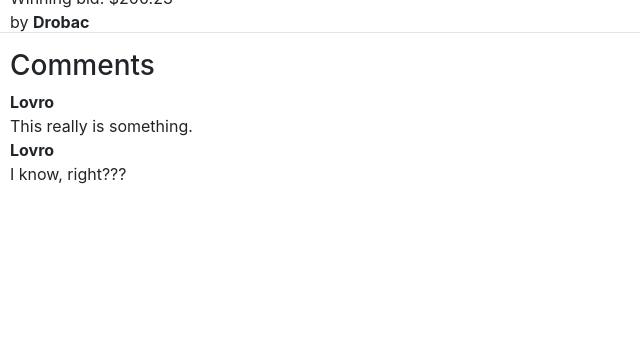
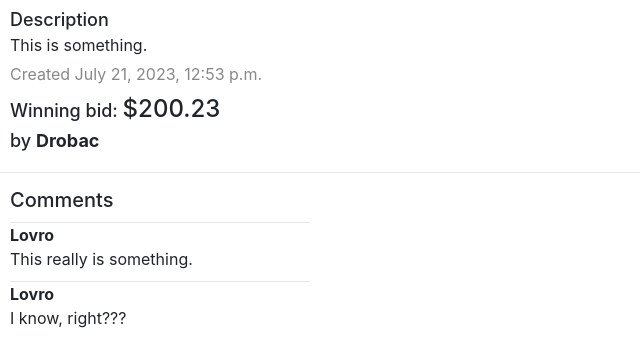
Before and after one commit to loki-pepe/commerce, a Django app: page /listing/1 in a window 1280 px wide. Shown: the part 622-970 px from the top of the page, without its empty margins (0-640 px from the left). Before the commit the page ends 806 px from the top, so only its background shows below. Run offline with Django 3.2, Linux system fonts and the light colour scheme; a user stored in the database is signed in; data comes from the database, SQL or seed files in the repository; both versions use the stored data as it was after the commit; some libraries are stand-ins or nearby versions.

Commit message:
edit buttons, input fields, textarea, listing page, remove bootstrap classes from login and register page

```diff
--- a/auctions/static/auctions/styles.css
+++ b/auctions/static/auctions/styles.css
@@ -1,5 +1,27 @@
+a, a:hover {
+    color: #212925;
+}
+
 body {
     padding: 10px;
+}
+
+.comment {
+    margin-bottom: 8px;
+    width: 300px;
+}
+
+.comment hr {
+    margin: 10px 0 0;
+}
+
+#comments {
+    margin-top: 20px;
+}
+
+#desc-title {
+    font-size: 18px;
+    font-weight: 500;
 }
 
 #header {
@@ -9,8 +31,14 @@ body {
 }
 
 hr {
-    margin-left: -10px;
-    margin-top: -2px;
+    margin: -2px 0 15px -10px;
+}
+
+input {
+    border: solid 1px;
+    border-radius: 10px;
+    padding: 0 10px;
+    width: 150px;
 }
 
 .listing-card {
@@ -56,24 +84,63 @@ hr {
     max-height: 250px;
 }
 
-.listing-card a {
-    color: #212925;
+#listing-description {
+    margin: 5px 0;
+}
+
+.listing-image {
+    display: flex;
+    justify-content: center;
+    align-items: center;
+    text-align: center;
+    height: 350px;
+    width: 350px;
+    border-radius: 10px;
+    background-color: #e6e6e6;
+}
+
+.listing-image img {
+    max-width: 350px;
+    max-height: 350px;
+}
+
+#listing-price {
+    margin: 5px 0;
+    font-size: 18px;
+    font-weight: 500;
+}
+
+#listing-price span {
+    font-size: 24px;
+}
+
+#listing-timestamp {
+    color: #888;
+}
+
+#listing-watchlist {
+    padding: 10px 0 5px;
 }
 
 #main {
     margin-top: 130px;
 }
 
+#main button {
+    background-color: #333;
+    color: #fff;
+    border-radius: 10px;
+    border-style: none;
+    padding: 2px 7px;
+}
+
+#main button:hover {
+    background-color: #111;
+}
+
 #navbar {
     margin-left: -10px;
     text-align: center;
-}
-
-#navbar button {
-    font-size: 12px;
-    font-weight: bold;
-    border-radius: 20px;
-    margin-left: 2px;
 }
 
 #navbar ul {
@@ -94,7 +161,7 @@ hr {
 }
 
 #navbar li a.active {
-    background-color: #ead411;
+    background-color: #bbb;
     color: #111;
     text-decoration: none;
     font-weight: 500;
@@ -103,6 +170,17 @@ hr {
 #navbar li a:hover:not(.active) {
     background-color: #111;
     text-decoration: none;
+}
+
+.navbtn {
+    font-size: 12px;
+    font-weight: bold;
+    border-radius: 20px;
+    margin-left: 2px;
+}
+
+#new-comm {
+    margin-top: 16px;
 }
 
 .no-image {
@@ -116,6 +194,14 @@ hr {
 
 .phone {
     display: none;
+}
+
+textarea {
+    border-radius: 10px;
+    padding: 2px 10px;
+    height: 100px;
+    width: 350px;
+    resize: none;
 }
 
 #top {
--- a/auctions/templates/auctions/layout.html
+++ b/auctions/templates/auctions/layout.html
@@ -51,23 +51,23 @@
                         </li>
                         <li class="desktop">
                             {% if request.path == "/watchlist" %}
-                                <a class="active" href="{% url 'watchlist' %}">Watchlist<button>{{ request.watchlist_count }}</button></a>
+                                <a class="active" href="{% url 'watchlist' %}">Watchlist<button class="navbtn">{{ request.watchlist_count }}</button></a>
                             {% else %}
-                                <a href="{% url 'watchlist' %}">Watchlist<button>{{ request.watchlist_count }}</button></a>
+                                <a href="{% url 'watchlist' %}">Watchlist<button class="navbtn">{{ request.watchlist_count }}</button></a>
                                 {% endif %}
                         </li>
                         <li class="desktop">
                             {% if request.path == "/my_listings" %}
-                                <a class="active" href="{% url 'my_listings' %}">My Listings<button>{{ request.my_listings_count }}</button></a>
+                                <a class="active" href="{% url 'my_listings' %}">My Listings<button class="navbtn">{{ request.my_listings_count }}</button></a>
                             {% else %}
-                                <a href="{% url 'my_listings' %}">My Listings<button>{{ request.my_listings_count }}</button></a>
+                                <a href="{% url 'my_listings' %}">My Listings<button class="navbtn">{{ request.my_listings_count }}</button></a>
                             {% endif %}
                         </li>
                         <li class="desktop">
                             {% if request.path == "/bought_items" %}
-                                <a class="active" href="{% url 'bought_items' %}">Bought Items<button>{{ request.bought_items_count }}</button></a>
+                                <a class="active" href="{% url 'bought_items' %}">Bought Items<button class="navbtn">{{ request.bought_items_count }}</button></a>
                             {% else %}
-                                <a href="{% url 'bought_items' %}">Bought Items<button>{{ request.bought_items_count }}</button></a>
+                                <a href="{% url 'bought_items' %}">Bought Items<button class="navbtn">{{ request.bought_items_count }}</button></a>
                             {% endif %}
                         </li>
                         <li class="desktop">
--- a/auctions/templates/auctions/listing.html
+++ b/auctions/templates/auctions/listing.html
@@ -1,21 +1,18 @@
 {% extends "auctions/layout.html" %}
 
 {% block body %}
-    <div>
-        {{ listing.time }}
-    </div>
     {% if not listing.active_status %}
-        <div>
+        <div id="listing-inactive">
             This listing is no longer active.
         </div>
     {% endif %}
     {% if user.is_authenticated %}
         {% if user == listing.buyer %}
-            <div>
+            <div id="user-bought">
                 You have won the auction.
             </div>
         {% endif %}
-        <div>
+        <div id="listing-watchlist">
             <form action="{% url 'listing' listing.id %}" method="post">
                 {% csrf_token %}
                 {% if watchlist %}
@@ -26,29 +23,37 @@
             </form>
         </div>
     {% endif %}
-    <div>
+    <div id="listing-title">
         <h3>{{ listing.title }}</h3>
     </div>
-    <div>
-        Category: <a href="{% url 'categories' %}?c={{ listing.get_category_display }}">{{ listing.get_category_display }}</a>
-    </div>
-    <div>
+    <div class="listing-image">
         {% if listing.image %}
             <img src="{{ listing.image }}">
         {% else %}
             <img src="https://upload.wikimedia.org/wikipedia/commons/1/14/No_Image_Available.jpg?20200913095930">
         {% endif %}
     </div>
-    <div>
+    <div id="listing-category">
+        Category: <a href="{% url 'categories' %}?c={{ listing.get_category_display }}">{{ listing.get_category_display }}</a>
+    </div>
+    <div id="listing-description">
+        <div id="desc-title">
+            Description
+        </div>
+        <div id="text">
             {{ listing.description}}
         </div>
-    <div>
+    </div>
+    <div id="listing-timestamp">
+        Created {{ listing.time }}
+    </div>
+    <div id="listing-price">
         {% if bid %}
             {% if listing.active_status %}
-                Current bid: ${{ bid.amount }}
+                Current bid: <span>${{ bid.amount }}</span>
             {% else %}
                 <div>
-                    Winning bid: ${{ bid.amount }}
+                    Winning bid: <span>${{ bid.amount }}</span>
                 </div>
                 <div>
                     {% if listing.buyer == user %}
@@ -59,23 +64,16 @@
                 </div>
             {% endif %}
         {% else %}
-            Starting price: ${{ listing.start_price }}
+            Starting price: <span>${{ listing.start_price }}</span>
         {% endif %}
     </div>
     {% if user.is_authenticated and listing.active_status %}
     <div>
         {% if not user == listing.seller %}
             <div>
-                Make a bid:
-            </div>
-            <div>
                 <form action="{% url 'listing' listing.id %}" method="post">
                     {% csrf_token %}
-                    {% if bid %}
-                        <input type="number" min="{{ bid.amount }}" step="0.01" name="bd">
-                    {% else %}
-                        <input type="number" min="{{ listing.start_price }}" step="0.01" name="bd">
-                    {% endif %}
+                    <input placeholder="Make a bid..." name="bd">
                     <button type="submit">Bid</button>
                 </form>
             </div>
@@ -91,21 +89,26 @@
     {% endif %}
     <div id="comments">
         <hr>
-        <div>
-            <h3>
+        <div id="comm-title">
+            <h5>
                 Comments
-            </h3>
+            </h5>
         </div>
         {% if comments %}
             <div>
+                <ul>
                 {% for comment in comments %}
+                    <li class="comment">
+                        <hr>
                         <div>
                             <strong>{{ comment.commenter }}</strong>
                         </div>
                         <div>
                             {{ comment.text }}
                         </div>
+                    </li>
                 {% endfor %}
+                </ul>
             </div>
         {% else %}
             <div>
@@ -113,11 +116,12 @@
             </div>
         {% endif %}
         {% if user.is_authenticated and listing.active_status %}
-            <div>
+            <div id="new-comm">
+                <hr>
                 <form action="{% url 'listing' listing.id %}" method="post">
                     {% csrf_token %}
                     <div>
-                        <textarea name="cmnt" placeholder="Comment"></textarea>
+                        <textarea name="cmnt" placeholder="Comment..."></textarea>
                     </div>
                     <div>
                         <button type="submit">Post</button>
```
Also changed, not shown: auctions/templates/auctions/login.html (+5 -5 lines), auctions/templates/auctions/register.html (+9 -9 lines), db.sqlite3. Lines whose indentation alone changed are shown as unchanged.
